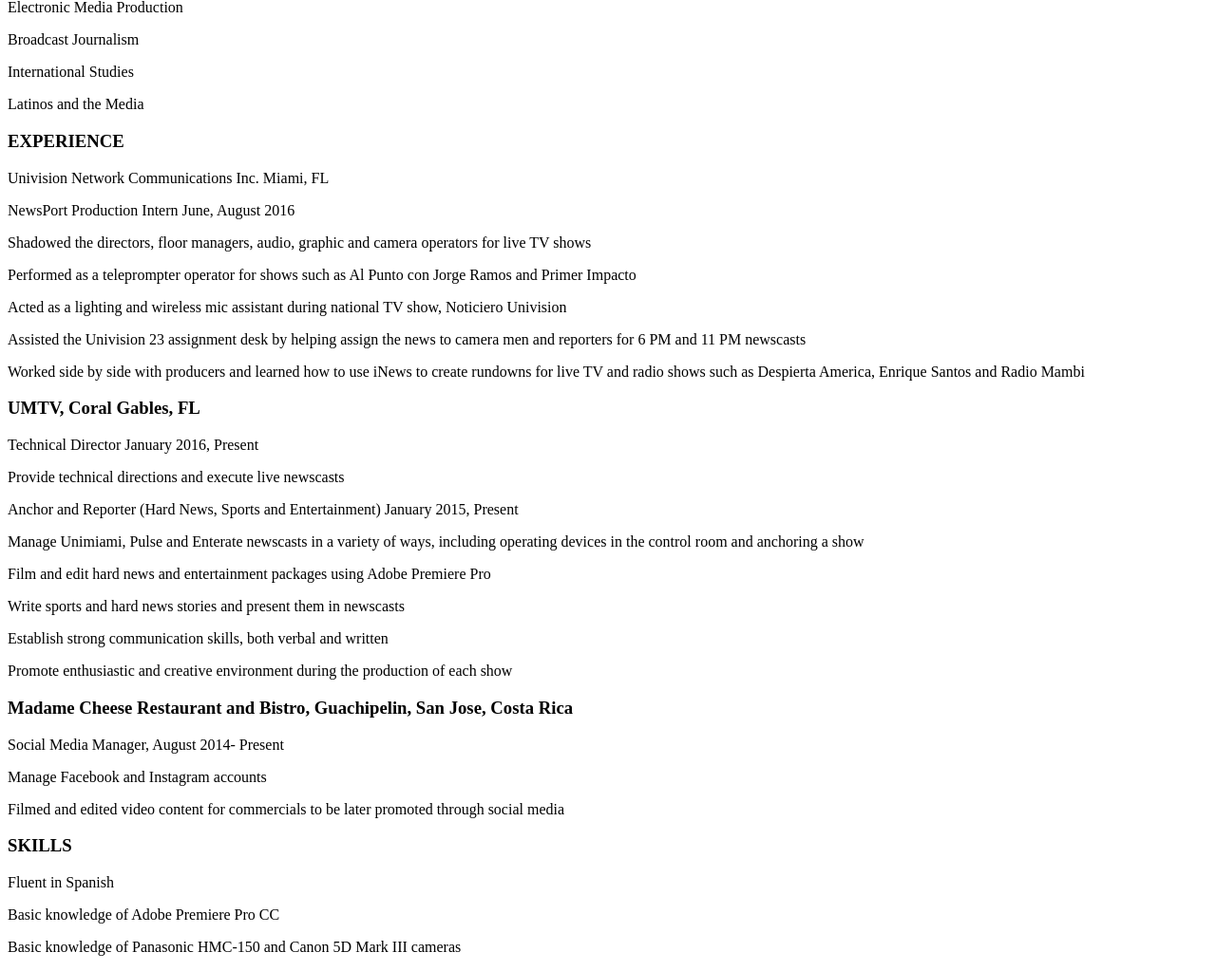
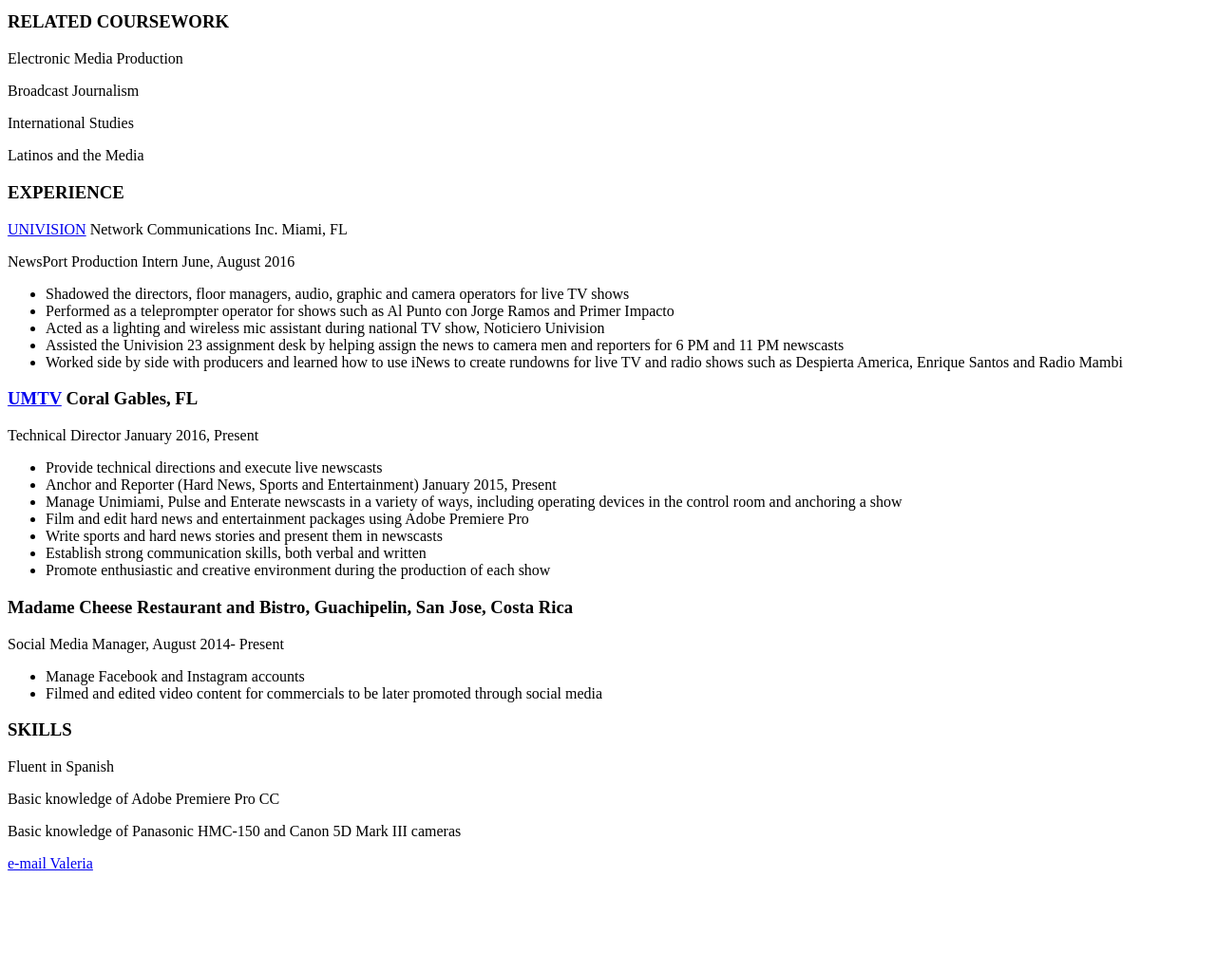
Before and after one commit to valeriabriceno/project-html-master-2, a plain HTML site: page index.html in a window 1280 px wide. Shown: the part 1739-2762 px from the top of the page at 95% size. After the commit the page ends 2674 px from the top, so only its background shows below. Drawn offline with Linux system fonts and the light colour scheme.

Commit message:
I create a web version of my resume

```diff
--- a/index.html
+++ b/index.html
@@ -1,60 +1,88 @@
  <!DOCTYPE html>
  <html lang="en">
  <head>
+   <meta charset="utf-8"/>
+
    <title> Valeria Briceno's Resume
-   </title>
+</title>
  </head>
+
  <body>
-                       <h1> Valeria's Briceno Resume </h1>
+      <header>
+               <h1> Valeria's Briceno Resume </h1>
                        <h3>valeriabriceno38@gmail.com </h3>
                               <h3>310.658.1894</h3>
-                              <p><a href="mailto:valeriabriceno38@gmail.com">e-mail Valeria</a> </p>
-<img src="resume.JPG" alt="Valeria Briceno.">
 
+<img src="resume1.JPG" alt="Valeria Briceno.">
+
+<nav>
+  <ul>
+<li><a href="#education">EDUCATION</a></li>
+<li><a href="#relatedcoursework">RELATED COURSEWORK</a></li>
+<li><a href="#experience">EXPERIENCE</a></li>
+<li><a href="#skills">SKILLS</a></li></ul>
+</nav>
+
+</header>
+
+<main>
+  <section id="education">
 <h3> EDUCATION </h3>
 <p> University of Miami, Coral Gables FL </p>
 <p> Bachelor of Science in Communication, May 2017 </p>
 <p> Majors: Broadcast Journalism & Public Relations </p>
+</section>
 
+  <section id="relatedcoursework">
 <h3> RELATED COURSEWORK </h3>
 <p> Electronic Media Production </p>
 <p> Broadcast Journalism </p>
 <p> International Studies</p>
 <p> Latinos and the Media </p>
+</section>
 
+  <section id="experience">
 <h3>EXPERIENCE</h3>
-<p> Univision Network Communications Inc. Miami, FL </p>
+<p> <a href="http://www.univision.com">UNIVISION</a> Network Communications Inc. Miami, FL </p>
 <p> NewsPort Production Intern June, August 2016 </p>
-<p> Shadowed the directors, floor managers, audio, graphic and camera operators for live TV shows </p>
-<p> Performed as a teleprompter operator for shows such as Al Punto con Jorge Ramos and Primer Impacto </p>
-<p> Acted as a lighting and wireless mic assistant during national TV show, Noticiero Univision </p>
-<p> Assisted the Univision 23 assignment desk by helping assign the news to camera men and reporters for 6 PM and 11 PM newscasts</p>
-<p> Worked side by side with producers and learned how to use iNews to create rundowns for live TV and radio shows such as Despierta America, Enrique Santos and Radio Mambi </p>
+<ul>
+<li> Shadowed the directors, floor managers, audio, graphic and camera operators for live TV shows </li>
+<li> Performed as a teleprompter operator for shows such as Al Punto con Jorge Ramos and Primer Impacto </li>
+<li> Acted as a lighting and wireless mic assistant during national TV show, Noticiero Univision </li>
+<li> Assisted the Univision 23 assignment desk by helping assign the news to camera men and reporters for 6 PM and 11 PM newscasts</li>
+<li> Worked side by side with producers and learned how to use iNews to create rundowns for live TV and radio shows such as Despierta America, Enrique Santos and Radio Mambi </li>
+</ul>
+</section>
 
-<h3> UMTV, Coral Gables, FL </h3>
+
+<h3> <a href="http://umtv.miami.edu/shows/unimiami/unimiami-10-13-15">UMTV</a> Coral Gables, FL </h3>
 <p> Technical Director January 2016, Present </p>
-<p> Provide technical directions and execute live newscasts </p>
-<p> Anchor and Reporter (Hard News, Sports and Entertainment) January 2015, Present </p>
-<p> Manage Unimiami, Pulse and Enterate newscasts in a variety of ways, including operating devices in the control room and anchoring a show </p>
-<p> Film and edit hard news and entertainment packages using Adobe Premiere Pro</p>
-<p> Write sports and hard news stories and present them in newscasts</p>
-<p> Establish strong communication skills, both verbal and written </p>
-<p> Promote enthusiastic and creative environment during the production of each show </p>
+<ul>
+<li> Provide technical directions and execute live newscasts </li>
+<li> Anchor and Reporter (Hard News, Sports and Entertainment) January 2015, Present </li>
+<li> Manage Unimiami, Pulse and Enterate newscasts in a variety of ways, including operating devices in the control room and anchoring a show </li>
+<li> Film and edit hard news and entertainment packages using Adobe Premiere Pro</li>
+<li> Write sports and hard news stories and present them in newscasts</li>
+<li> Establish strong communication skills, both verbal and written </li>
+<li> Promote enthusiastic and creative environment during the production of each show </li>
+</ul>
 
 <h3> Madame Cheese Restaurant and Bistro, Guachipelin, San Jose, Costa Rica </h3>
 <p> Social Media Manager, August 2014- Present</p>
-<p> Manage Facebook and Instagram accounts </p>
-<p> Filmed and edited video content for commercials to be later promoted through social media </p>
+<ul>
+<li> Manage Facebook and Instagram accounts </li>
+<li> Filmed and edited video content for commercials to be later promoted through social media </li>
+</ul>
 
+<section id="skills">
 <h3> SKILLS </h3>
 <p> Fluent in Spanish </p>
 <p> Basic knowledge of Adobe Premiere Pro CC </p>
 <p> Basic knowledge of Panasonic HMC-150 and Canon 5D Mark III cameras </p>
+</section>
 
-</article>
-</section>
 </main>
 
 <footer>
-  <nav>
-    <ul>
+  <p><a href="mailto:valeriabriceno38@gmail.com">e-mail Valeria</a> </p>
+</footer>
```
Also changed, not shown: resume1.JPG (renamed from resume.JPG), 1 other file.
